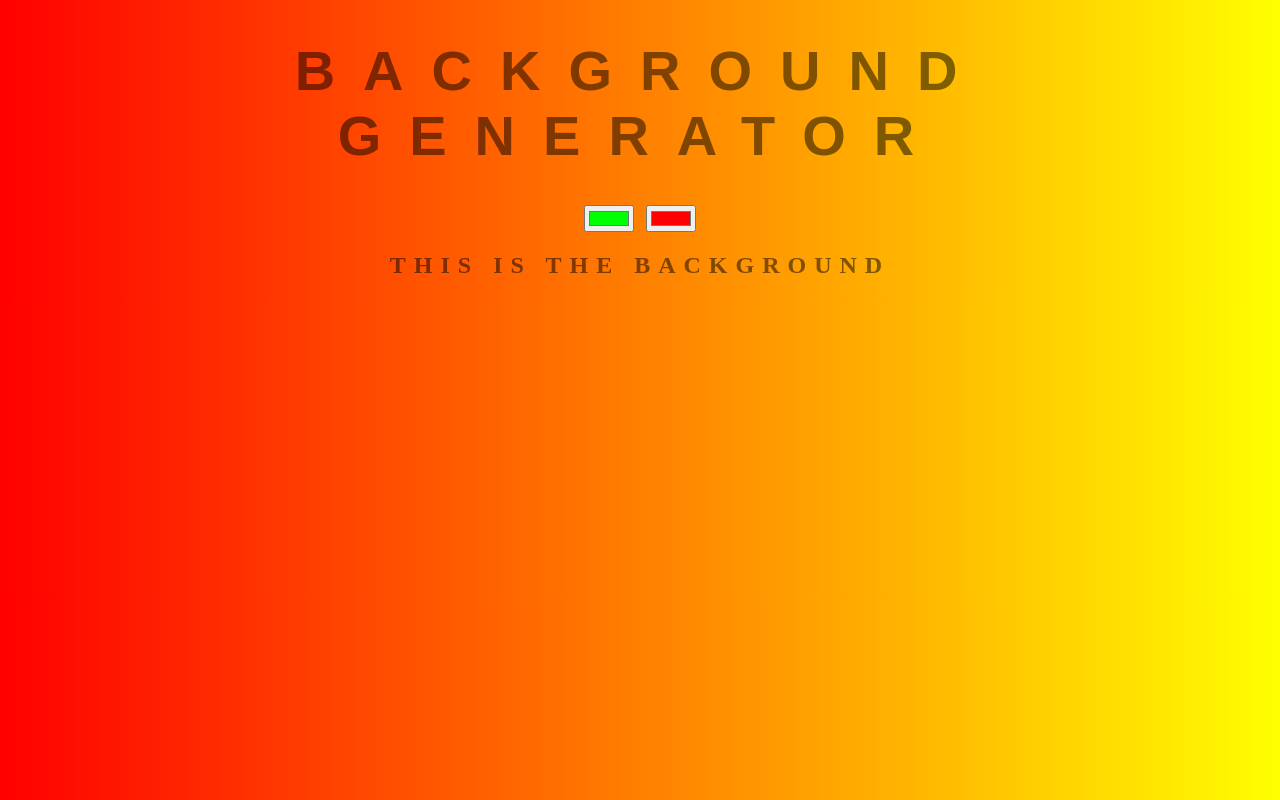
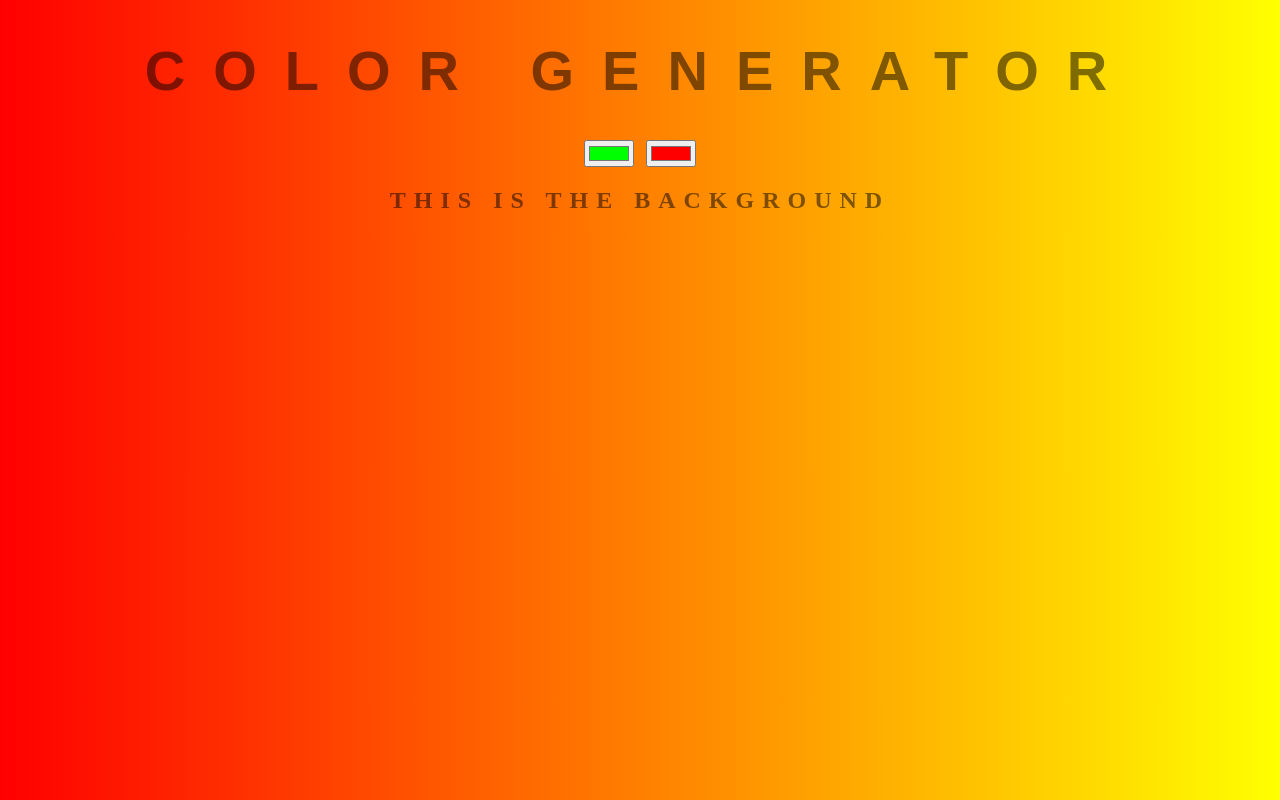
Before and after one commit to Groense1/background-generator, a plain HTML site: page index.html in a window 1280 px wide. Drawn offline with Linux system fonts and the light colour scheme.

Commit message:
Tekst veranderd naar Color Generator

```diff
--- a/index.html
+++ b/index.html
@@ -5,7 +5,7 @@
 	<link rel="stylesheet" type="text/css" href="style.css">
 </head>
 <body id="gradient">
-	<h1>Background Generator</h1>
+	<h1>Color Generator</h1>
 	<input class="color1" type="color" name="color1" value="#00ff00">
 	<input class="color2" type="color" name="color2" value="#ff0000">
 	<h2>This is the background</h2>
```
